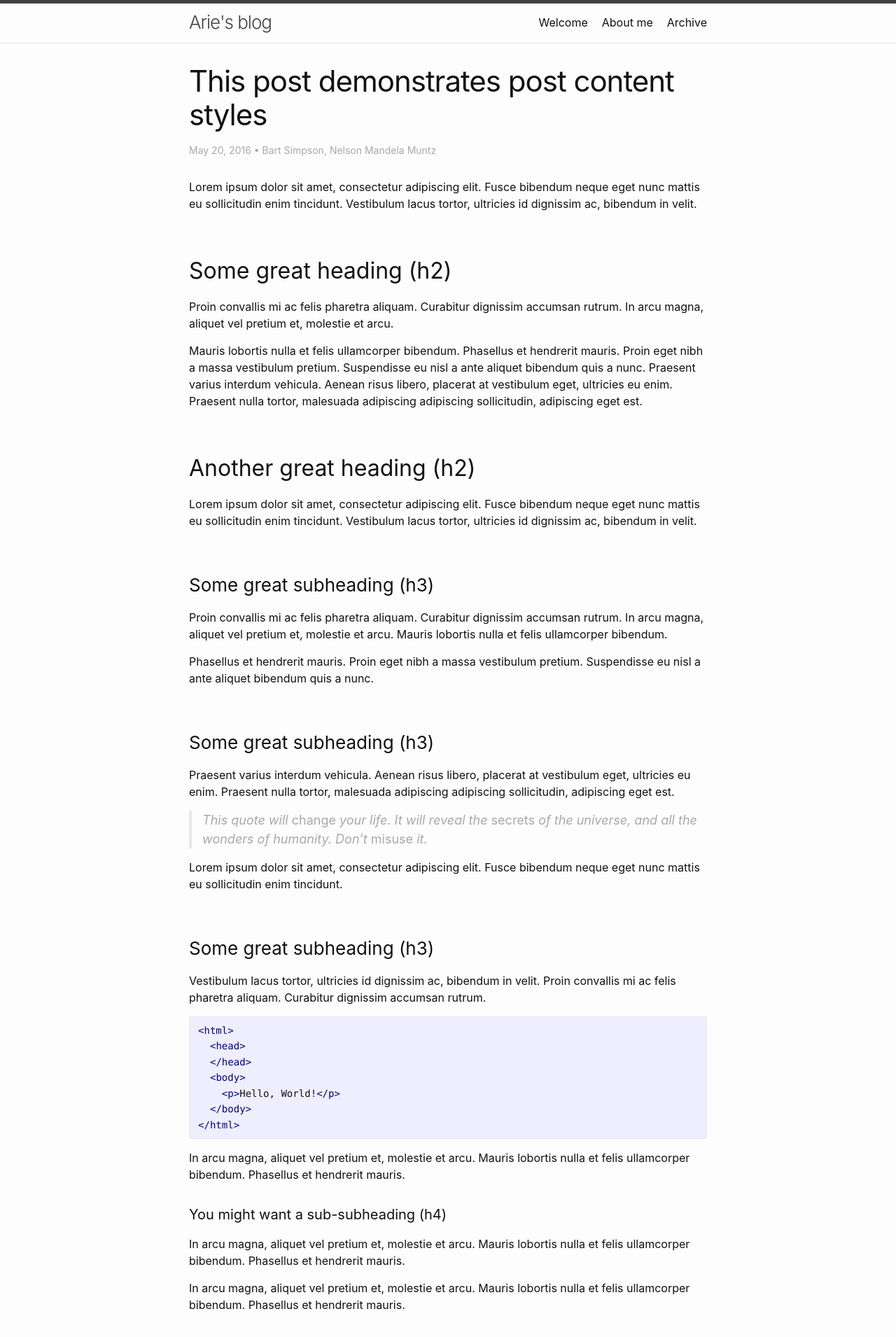
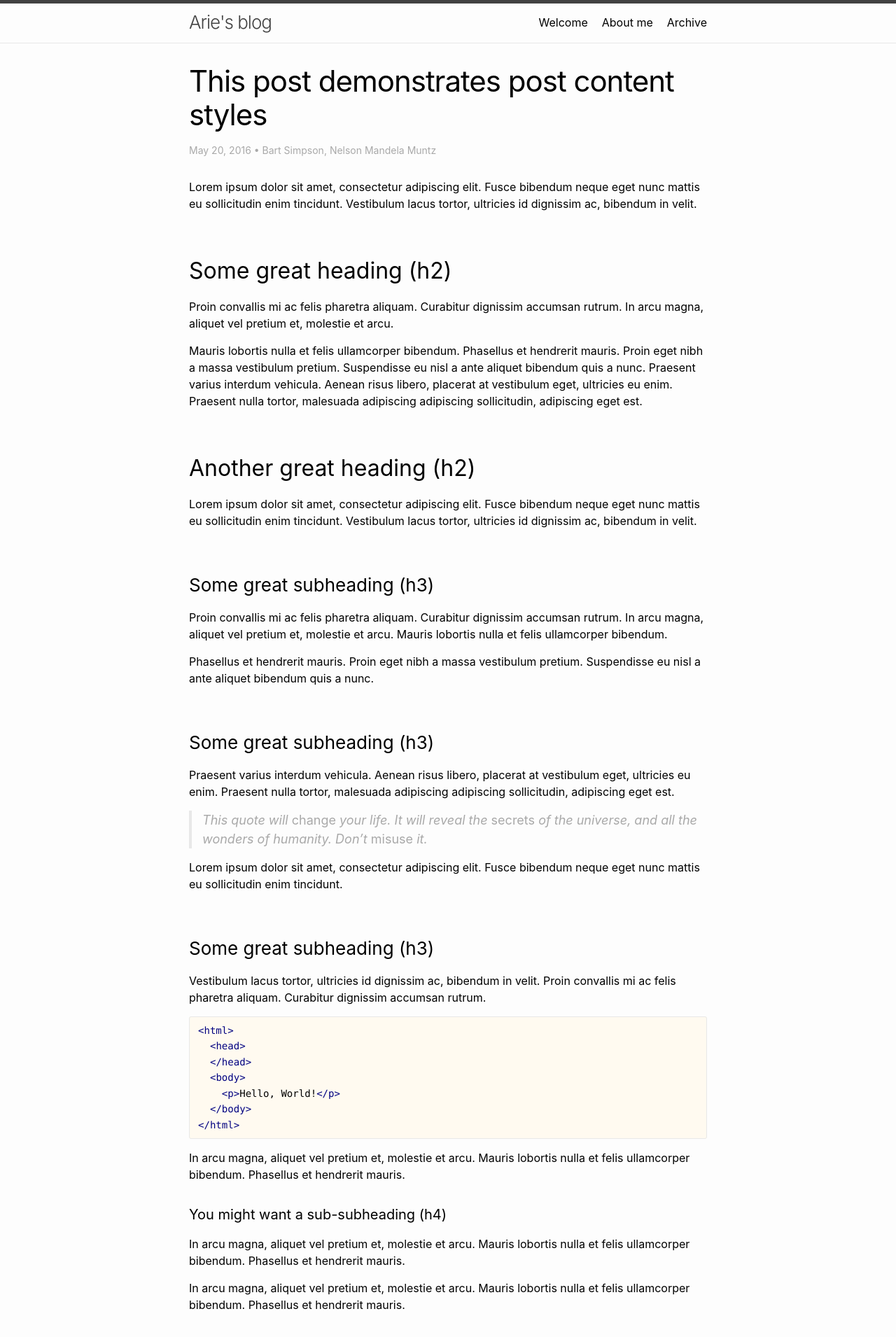
Before and after one commit to ariebovenberg/ariebovenberg.github.io, a Jekyll site: the page built from _posts/2016-05-20-this-post-demonstrates-post-content-styles.md, in a window 1280 px wide. Shown: the top 1910 px of the page at 70% size. Built offline with Jekyll 4.4.1, drawn with Linux system fonts in a browser that asks for light colours; comment, search, counter and statistics services are not loaded; some of the changed text lies outside the part shown.

Commit message:
custom skin, cleanup config

```diff
--- a/_config.yml
+++ b/_config.yml
@@ -1,18 +1,16 @@
 title: Arie's blog
 description: >
-  My programming blog where I write about Python, functional programming,
-  and API design.
+  My programming blog
 baseurl: "/"
 url: "https://ariebovenberg.github.io"
 
 # Theme
-author:
-  name: Arie Bovenberg
-  email: arie@bovenberg.net
+# author:
+#   name: Arie Bovenberg
+#   email: arie@bovenberg.net
 show_excerpts: true
 minima:
-  # skin: dark
-  skin: classic
+  skin: arie
   date_format: "%b %-d, %Y"
   social_links:
     github:  ariebovenberg
--- /dev/null
+++ b/_sass/minima/skins/arie.scss
@@ -0,0 +1,93 @@
+@charset "utf-8";
+
+$brand-color:           #828282 !default;
+$brand-color-light:     lighten($brand-color, 40%) !default;
+$brand-color-dark:      darken($brand-color, 25%) !default;
+
+$site-title-color:      $brand-color-dark !default;
+
+$text-color:            black !default;
+$background-color:      #fdfdfd !default;
+$code-background-color: floralWhite !default;
+
+$link-base-color:       #2a7ae2 !default;
+$link-visited-color:    darken($link-base-color, 15%) !default;
+$link-hover-color:      $text-color !default;
+
+$border-color-01:       $brand-color-light !default;
+$border-color-02:       lighten($brand-color, 35%) !default;
+$border-color-03:       $brand-color-dark !default;
+
+$table-text-color:      lighten($text-color, 18%) !default;
+$table-zebra-color:     lighten($brand-color, 46%) !default;
+$table-header-bg-color: lighten($brand-color, 43%) !default;
+$table-header-border:   lighten($brand-color, 37%) !default;
+$table-border-color:    $border-color-01 !default;
+
+$code-font-family: "Roboto Mono", monospace;
+
+
+// Syntax highlighting styles should be adjusted appropriately for every "skin"
+// ----------------------------------------------------------------------------
+
+.highlight {
+  .c     { color: #998; font-style: italic } // Comment
+  .err   { color: #a61717; background-color: #e3d2d2 } // Error
+  .k     { font-weight: bold } // Keyword
+  .o     { font-weight: bold } // Operator
+  .cm    { color: #998; font-style: italic } // Comment.Multiline
+  .cp    { color: #999; font-weight: bold } // Comment.Preproc
+  .c1    { color: #998; font-style: italic } // Comment.Single
+  .cs    { color: #999; font-weight: bold; font-style: italic } // Comment.Special
+  .gd    { color: #000; background-color: #fdd } // Generic.Deleted
+  .gd .x { color: #000; background-color: #faa } // Generic.Deleted.Specific
+  .ge    { font-style: italic } // Generic.Emph
+  .gr    { color: #a00 } // Generic.Error
+  .gh    { color: #999 } // Generic.Heading
+  .gi    { color: #000; background-color: #dfd } // Generic.Inserted
+  .gi .x { color: #000; background-color: #afa } // Generic.Inserted.Specific
+  .go    { color: #888 } // Generic.Output
+  .gp    { color: #555 } // Generic.Prompt
+  .gs    { font-weight: bold } // Generic.Strong
+  .gu    { color: #aaa } // Generic.Subheading
+  .gt    { color: #a00 } // Generic.Traceback
+  .kc    { font-weight: bold } // Keyword.Constant
+  .kd    { font-weight: bold } // Keyword.Declaration
+  .kp    { font-weight: bold } // Keyword.Pseudo
+  .kr    { font-weight: bold } // Keyword.Reserved
+  .kt    { color: #458; font-weight: bold } // Keyword.Type
+  .m     { color: #099 } // Literal.Number
+  .s     { color: #d14 } // Literal.String
+  .na    { color: #008080 } // Name.Attribute
+  .nb    { color: #0086B3 } // Name.Builtin
+  .nc    { color: #458; font-weight: bold } // Name.Class
+  .no    { color: #008080 } // Name.Constant
+  .ni    { color: #800080 } // Name.Entity
+  .ne    { color: #900; font-weight: bold } // Name.Exception
+  .nf    { color: #900; font-weight: bold } // Name.Function
+  .nn    { color: #555 } // Name.Namespace
+  .nt    { color: #000080 } // Name.Tag
+  .nv    { color: #008080 } // Name.Variable
+  .ow    { font-weight: bold } // Operator.Word
+  .w     { color: #bbb } // Text.Whitespace
+  .mf    { color: #099 } // Literal.Number.Float
+  .mh    { color: #099 } // Literal.Number.Hex
+  .mi    { color: #099 } // Literal.Number.Integer
+  .mo    { color: #099 } // Literal.Number.Oct
+  .sb    { color: #d14 } // Literal.String.Backtick
+  .sc    { color: #d14 } // Literal.String.Char
+  .sd    { color: #d14 } // Literal.String.Doc
+  .s2    { color: #d14 } // Literal.String.Double
+  .se    { color: #d14 } // Literal.String.Escape
+  .sh    { color: #d14 } // Literal.String.Heredoc
+  .si    { color: #d14 } // Literal.String.Interpol
+  .sx    { color: #d14 } // Literal.String.Other
+  .sr    { color: #009926 } // Literal.String.Regex
+  .s1    { color: #d14 } // Literal.String.Single
+  .ss    { color: #990073 } // Literal.String.Symbol
+  .bp    { color: #999 } // Name.Builtin.Pseudo
+  .vc    { color: #008080 } // Name.Variable.Class
+  .vg    { color: #008080 } // Name.Variable.Global
+  .vi    { color: #008080 } // Name.Variable.Instance
+  .il    { color: #099 } // Literal.Number.Integer.Long
+}
```
